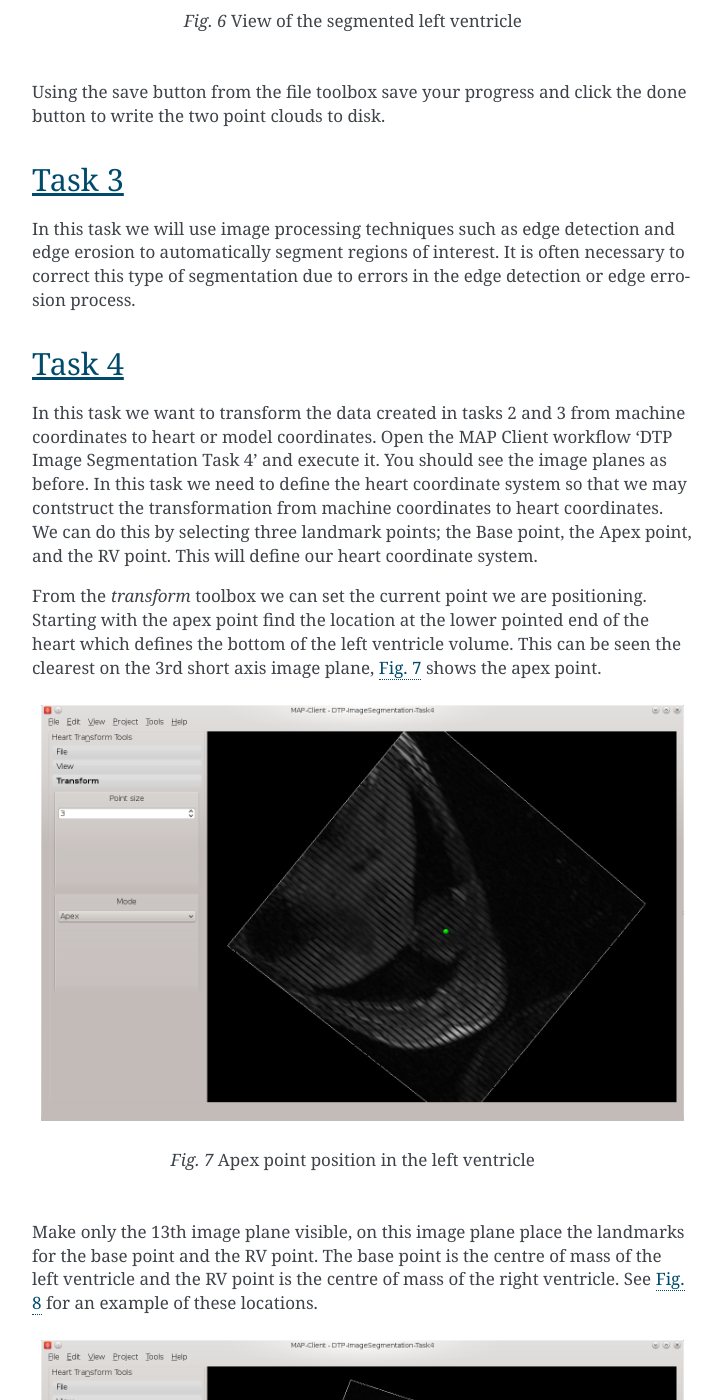
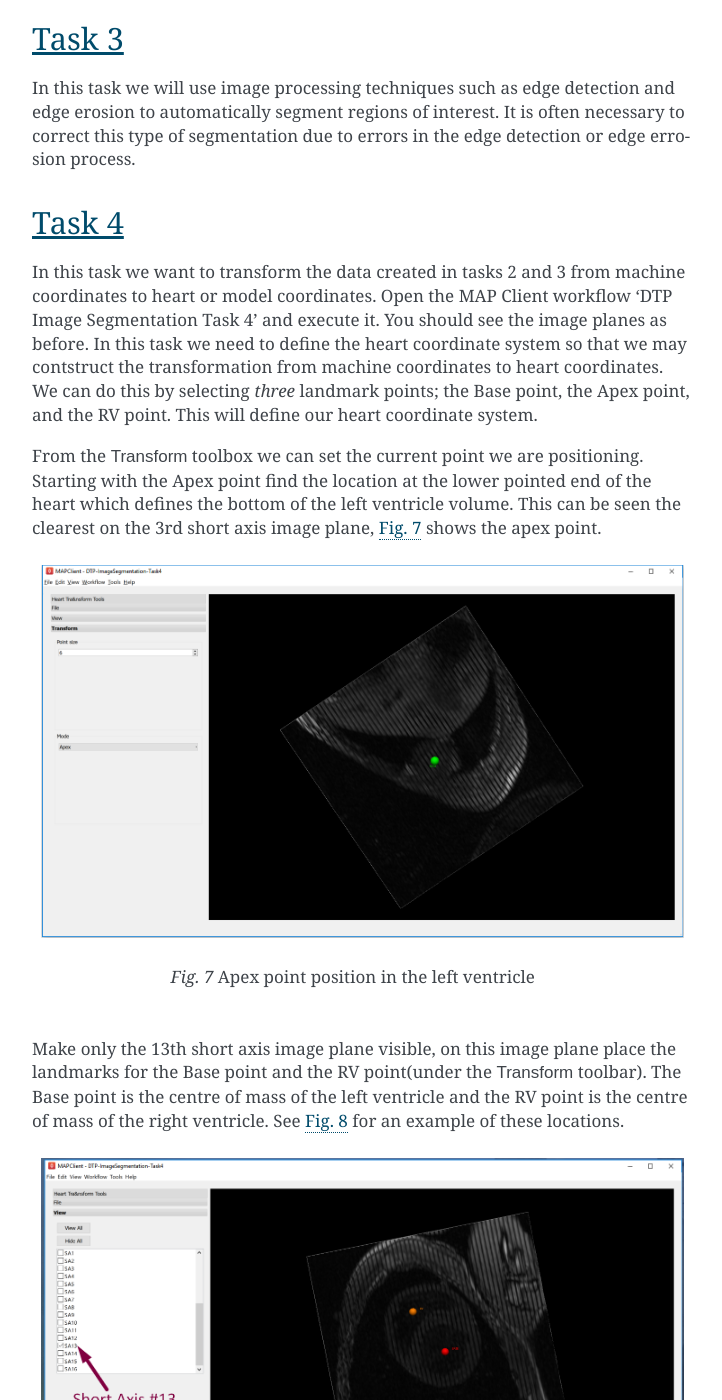
Before and after one commit to ABI-Tutorials/DTP-Segmentation, a Sphinx documentation site: the page built from source/imagesegmentation.rst, in a window 1280 px wide and 1400 px high, scrolled down 6751 px. Shown: the whole window, without its empty margins (388-1110 px from the left). Built offline with Sphinx 7.4.7, drawn with Linux system fonts in a browser that asks for light colours; some of the changed text lies outside the part shown.

Commit message:
Added Sphinx markup in this section

```diff
--- a/source/imagesegmentation.rst
+++ b/source/imagesegmentation.rst
@@ -46,8 +45,7 @@
 
    DICOM Header Query Interface
 
-In :numref:`dtp_cp_seg_tsk1_inte` we can see a number of the GUI elements. On the left of the screen, [1] we can see the *DICOM image* that we have chosen to query and two combo boxes(*DICOM Tag* and *DICOM Keyword*) below from which we can select one to perform a query with the identified tag. The *Query* button [2] when clicked will query the selected DICOM image with the header tag from the last activated combo box.  The results of the query will appear on the right-hand side [3]. On the right-hand side we have four text boxes (*Element name, Element representation, Element value* and *Element multiplicity*) that will be populated with the result of our query.  The *Element name* is related to the DICOM keyword but it is not an exact match, the *Element representation* is defined by the standard and is used to determine the format of the element value. The *Element value* is the actual value of tag queried and the *Element multiplicity* is the number of values in the value element,usually the element multiplicity is one.  When the *Store* button [4]
-is clicked,the result of the query is saved to the saved queries table [5], rows in this table maybe deleted by selecting the row to be deleted with the mouse and clicking the *Remove* button.  When the *Done* button [6] is clicked the workflow will finish and return to the workflow edit screen.
+In :numref:`dtp_cp_seg_tsk1_inte` we can see a number of the GUI elements. On the left of the screen, [1] we can see the ``DICOM Image`` that we have chosen to query and two combo boxes(:guilabel:`DICOM Tag` and :guilabel:`DICOM Keyword`) below from which we can select one to perform a query with the identified tag. The :guilabel:`&Query` button [2] when clicked will query the selected DICOM image with the header tag from the last activated combo box.  The results of the query will appear on the right-hand side [3]. On the right-hand side we have four text boxes (:guilabel:`Element name`\, :guilabel:`Element representation`\, :guilabel:`Element value` and :guilabel:`Element multiplicity`) that will be populated with the result of our query.  The ``Element name`` is related to the DICOM keyword but it is not an exact match, the ``Element representation`` is defined by the standard and is used to determine the format of the element value. The ``Element value`` is the actual value of tag queried and the ``Element multiplicity`` is the number of values in the value element,usually the element multiplicity is one.  When the :guilabel:`&Store` button [4] is clicked,the result of the query is saved to the saved queries table [5], rows in this table maybe deleted by selecting the row to be deleted with the mouse and clicking the :guilabel:`&Remove` button.  When the :guilabel:`&Done` button [6] is clicked the workflow will finish and return to the workflow edit screen.
 
 The DICOM standard is a rather large and ungainly document freely available on the `web <http://dicom.nema.org/standard.html>`_, of interest to us here is part three of the standard dealing with Information Object Definitions and part six of the standard dealing with the Data Dictionary in particular table 6-1 which relates Tags, Names, Keywords, Element Representation and Element Multiplicity.  If you take a look at table 6–1 you will see that it defines a great number of terms and in any given DICOM file most of these terms will not be defined.  What is of interest here are the tags relating to the image position in relation to the patient, position of the patient, the pixel spacing, the size of the image and the image data itself. It is the values taken from these tags that will enable us to correctly orient the images of the patient when we come to segment the left ventricle in task two. Also available are some data regarding the actual patient and study.
 
@@ -63,7 +61,7 @@
 
 Task two is to segment the left ventricle of the heart.  Using the MAP Client application again, load the 'DTP Image Segmentation Task 2' workflow.  In this workflow we see five steps - two image source steps,a heart segmentation step and two point cloud serialisation steps.  In this workflow we have two image source steps one for the long axis images and another for the short axis images. We will also differentiate between the endocardial surface and the epicardial surface of the heart which will result in two separate point clouds.
 
-When we *execute* this workflow we are presented with :numref:`dtp_cp_seg_tsk2_init`.
+When we execute this workflow we are presented with :numref:`dtp_cp_seg_tsk2_init`.
 
 .. _dtp_cp_seg_tsk2_init:
 .. figure:: _images/task2initial.png
@@ -82,9 +80,9 @@
 
 This has placed each image plane in the machine or magnet coordinate system.  In the images we are using, you will see lines across the image picture, this comes from the saturated MR signals so that we can track myocardial motion. In the images that we see we have straight saturated bands indicating that these are the reference images.
 
-From the *view* toolbox on the left-hand side we can show the image planes and from the *file* toolbox we can load and save our progress. The done button is also in the file toolbox for when we are finished segmenting.
+From the :guilabel:`View` toolbox on the left-hand side we can show the image planes and from the :guilabel:`File` toolbox we can load and save our progress. The :guilabel:`&Continue` button is also in the :guilabel:`File` toolbox for when we are finished segmenting.
 
-Using the view toolbox first hide all the image planes and then make the 13th short axis image plane visible. You should now be looking at something very similar to :numref:`dtp_cp_seg_tsk2_13th`.
+Using the :guilabel:`View` toolbox first hide all the image planes and then make the 13th short axis image plane visible. You should now be looking at something very similar to :numref:`dtp_cp_seg_tsk2_13th`.
 
 .. _dtp_cp_seg_tsk2_13th:
 .. figure:: _images/task2thirteenth.png
@@ -93,7 +91,7 @@
 
    View of the thirteenth short axis image plane
 
-See the :doc:`3D View Help <threedview>` for help on manipulating the view.  Move the image plane to a more suitable view for segmentation.  We wish to segment both the endocardial and epicardial surfaces of the left ventricle. In the *segmentation* toolbox we can see which surface of the heart we have set up to segment.  In this view the control key is used as a modifier for the left mouse button to add segmentation points to the scene.  With the left mouse button held down we can drag the segmentation points to the desired location.  We can also click on existing segmentation points to adjust their position at a later time.  Segmentation points coloured red will be put into the endocardial set of points, segmentation points coloured green will be put into the epicardial set of points.  Use the heart surface combo box in the segmentation toolbox to change the current point set.
+See the :doc:`3D View Help <threedview>` for help on manipulating the view.  Move the image plane to a more suitable view for segmentation.  We wish to segment both the endocardial and epicardial surfaces of the left ventricle. In the :guilabel:`Segmentation` toolbox we can see which surface of the heart we have set up to segment.  In this view the :kbd:`CTRL` (control) key is used as a modifier for the left mouse button to add segmentation points to the scene.  With the left mouse button held down we can drag the segmentation points to the desired location.  We can also click on existing segmentation points to adjust their position at a later time.  Segmentation points coloured *red* will be put into the *endocardial* set of points, segmentation points coloured *green* will be put into the *epicardial* set of points.  Use the :guilabel:`Heart surface` combo box in the :guilabel:`Segmentation` toolbox to change the current point set.
 
 Segmenting this image should result in :numref:`dtp_cp_seg_tsk2_13s`.
 
@@ -113,7 +111,7 @@
 
    View of the segmented left ventricle
 
-Using the save button from the file toolbox save your progress and click the done button to write the two point clouds to disk.
+Using the :guilabel:`&Save` button from the :guilabel:`File` toolbox save your progress and click the :guilabel:`&Continue` button to write the two point clouds to disk.
 
 Task 3
 ======
@@ -125,9 +123,9 @@
 Task 4
 ======
 
-In this task we want to transform the data created in tasks 2 and 3 from machine coordinates to heart or model coordinates.  Open the MAP Client workflow 'DTP Image Segmentation Task 4' and execute it.  You should see the image planes as before.  In this task we need to define the heart coordinate system so that we may contstruct the transformation from machine coordinates to heart coordinates.  We can do this by selecting three landmark points; the Base point, the Apex point, and the RV point.  This will define our heart coordinate system.
+In this task we want to transform the data created in tasks 2 and 3 from machine coordinates to heart or model coordinates.  Open the MAP Client workflow 'DTP Image Segmentation Task 4' and execute it.  You should see the image planes as before.  In this task we need to define the heart coordinate system so that we may contstruct the transformation from machine coordinates to heart coordinates.  We can do this by selecting *three* landmark points; the Base point, the Apex point, and the RV point.  This will define our heart coordinate system.
 
-From the *transform* toolbox we can set the current point we are positioning.  Starting with the apex point find the location at the lower pointed end of the heart which defines the bottom of the left ventricle volume.  This can be seen the clearest on the 3rd short axis image plane, :numref:`dtp_cp_seg_tsk2_apex` shows the apex point.
+From the :guilabel:`Transform` toolbox we can set the current point we are positioning.  Starting with the Apex point find the location at the lower pointed end of the heart which defines the bottom of the left ventricle volume.  This can be seen the clearest on the 3rd short axis image plane, :numref:`dtp_cp_seg_tsk2_apex` shows the apex point.
 
 .. _dtp_cp_seg_tsk2_apex:
 .. figure:: _images/task2apex.png
@@ -136,16 +134,16 @@
 
    Apex point position in the left ventricle
 
-Make only the 13th image plane visible, on this image plane place the landmarks for the base point and the RV point. The base point is the centre of mass of the left ventricle and the RV point is the centre of mass of the right ventricle. See :numref:`dtp_cp_seg_tsk2_brv` for an example of these locations.
+Make only the 13th short axis image plane visible, on this image plane place the landmarks for the Base point and the RV point(under the :guilabel:`Transform` toolbar). The Base point is the centre of mass of the left ventricle and the RV point is the centre of mass of the right ventricle. See :numref:`dtp_cp_seg_tsk2_brv` for an example of these locations.
 
 .. _dtp_cp_seg_tsk2_brv:
 .. figure:: _images/task2baseptrvpt.png
    :align: center
    :alt: Task 2 placement of base point and RV point
 
-   Placement of the base point and RV point
+   Placement of the Base point and RV point
 
-With these three landmarks set we can determine the heart coordinate system. The origin of this system is one third of the way down the base to apex line.  The X axis for the system is increasing from the base point to the apex point the, Y axis is increasing from the base point to the RV point and the cross product of these two vectors defines the Z axis. We make this coordinate system orthogonal by projecting the RV-base line onto the base-apex line.
+With these three landmarks set, we can determine the heart coordinate system. The origin of this system is one third of the way down the base to apex line.  The X axis for the system is increasing from the base point to the apex point the, Y axis is increasing from the base point to the RV point and the cross product of these two vectors defines the Z axis. We make this coordinate system orthogonal by projecting the RV-base line onto the base-apex line.
 
 In :numref:`dtp_cp_seg_tsk2_axes` we can see an axes glyph to represent the heart coordinate system.  This glyph should be consistent with the definition from the previous paragraph.
 
```
Also changed, not shown: other parts of source/imagesegmentation.rst (+6 -7 lines), source/_images/OLD_snips/task1interface-OLD.png (added), source/_images/OLD_snips/task1workflow-OLD.png (added), source/_images/OLD_snips/task2apex-OLD.png (added), source/_images/OLD_snips/task2axesglyph-OLD.png (added), source/_images/OLD_snips/task2baseptrvpt-OLD.png (added), source/_images/OLD_snips/task2initial-OLD.png (added), source/_images/OLD_snips/task2segmentation-OLD.png (added), source/_images/OLD_snips/task2thirteenth-OLD.png (added), source/_images/OLD_snips/task2thirteenthsegmented-OLD.png (added), source/_images/task1interface.png, source/_images/task1workflow.png, source/_images/task2apex.png, source/_images/task2axesglyph.png, 5 more files.
